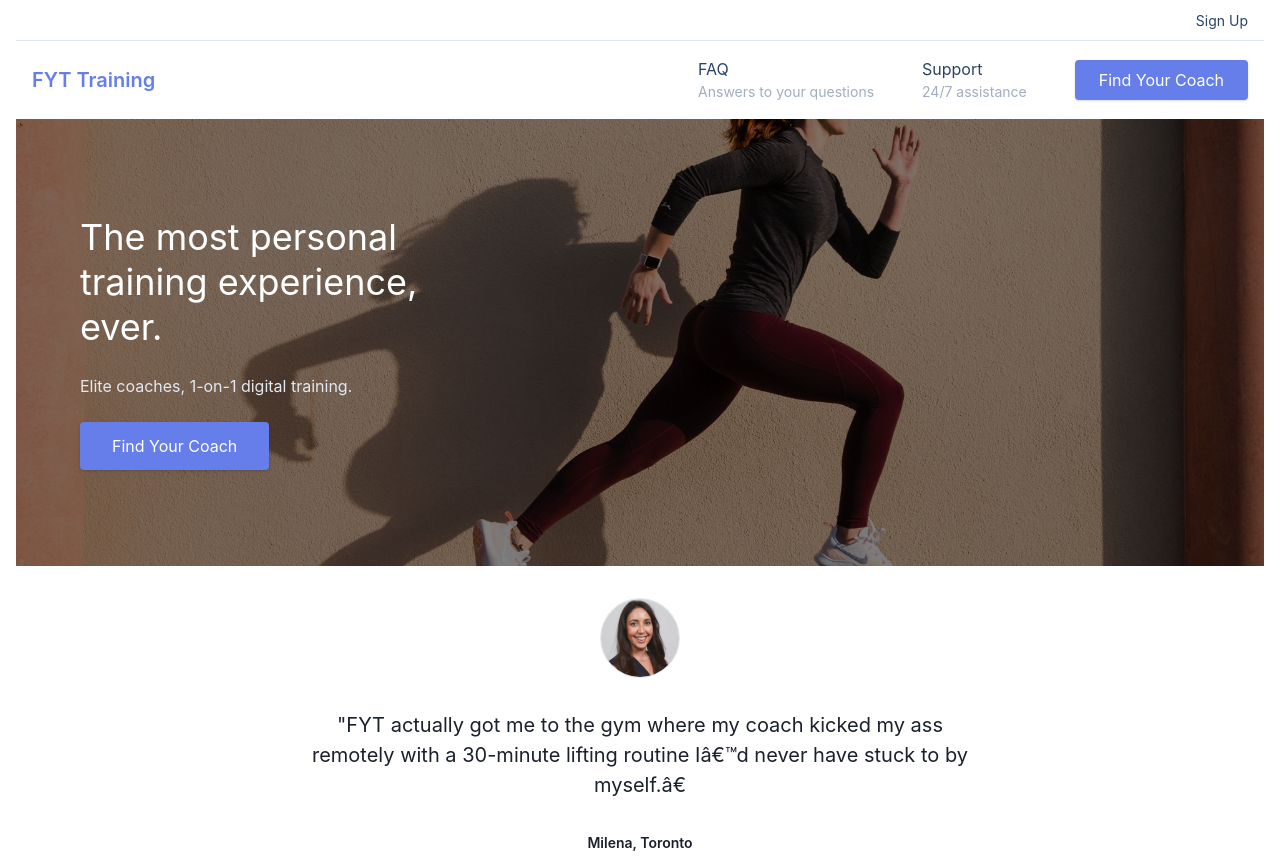
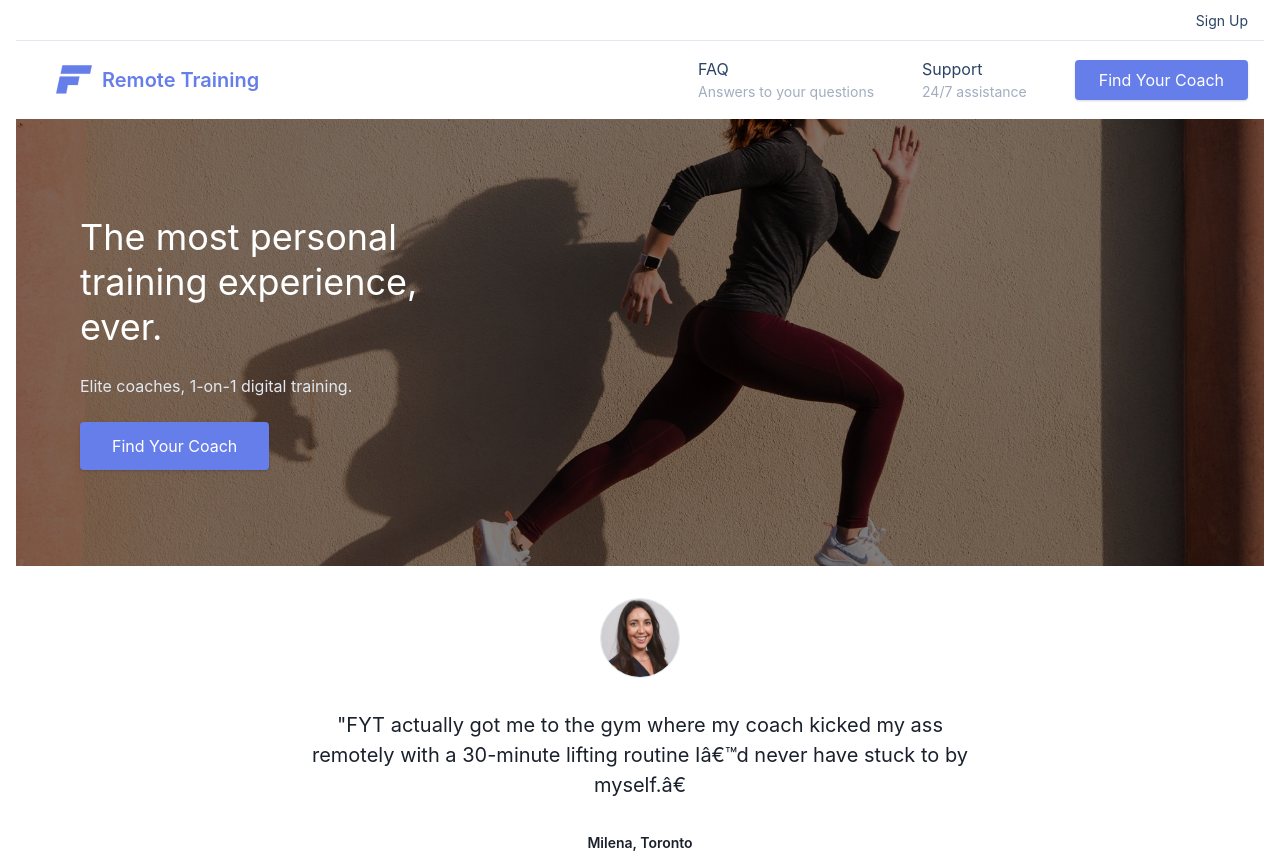
Before and after one commit to LikeCarter/training-landing-page, a website: page src/index.pug in a window 1280 px wide. Shown: the top 856 px of the page. Drawn offline with nearby package versions, Linux system fonts and the light colour scheme; files that its build step writes are made by us from their sources; files whose address does not match are found by name.

Commit message:
Add logo.

```diff
--- a/src/header.pug
+++ b/src/header.pug
@@ -3,7 +3,12 @@ nav
         a(href="signup.html" class="lg:inline-block lg:mt-0 text-sm text-blue-900 hover:text-blue-700" ) Sign Up
     div(class="flex flex-wrap items-center justify-between p-4 border-t")
         div(class="flex flex-shrink-0 mr-6")
-            a(href="/" class="text-xl text-indigo-500 font-semibold" ) FYT Training
+        a(target='_blank' href='https://iamfyt.com')
+            div
+                svg(style="float:left; margin-right: 10" width='36' viewbox='0 0 266 212' fill='none' xmlns='http://www.w3.org/2000/svg')
+                    path(d='M160.5 148.5L173.5 85L28 85.5L1 211.5H75.5L87.5 148.5H160.5Z' fill='#667eea' stroke='#667eea')
+                    path(d='M251.5 64H34L47.5 1H265L251.5 64Z' fill='#667eea' stroke='#667eea')
+                span(class="text-xl text-indigo-500 font-semibold" ) Remote Training
         div(class="block lg:hidden")
             <button class="flex items-center py-2 px-3 text-indigo-500 rounded border border-indigo-500"><svg class="fill-current h-3 w-3" viewBox="0 0 20 20" xmlns="http://www.w3.org/2000/svg"><title>Menu</title><path d="M0 3h20v2H0V3zm0 6h20v2H0V9zm0 6h20v2H0v-2z"/></svg></button>
         div(class="hidden lg:flex lg:flex-grow lg:items-center w-full lg:w-auto")
```
Also changed, not shown: public/edgar.html, public/faq.html, public/footer.html, public/header.html, public/index.html, public/login.html, public/signup.html, public/terms.html.
